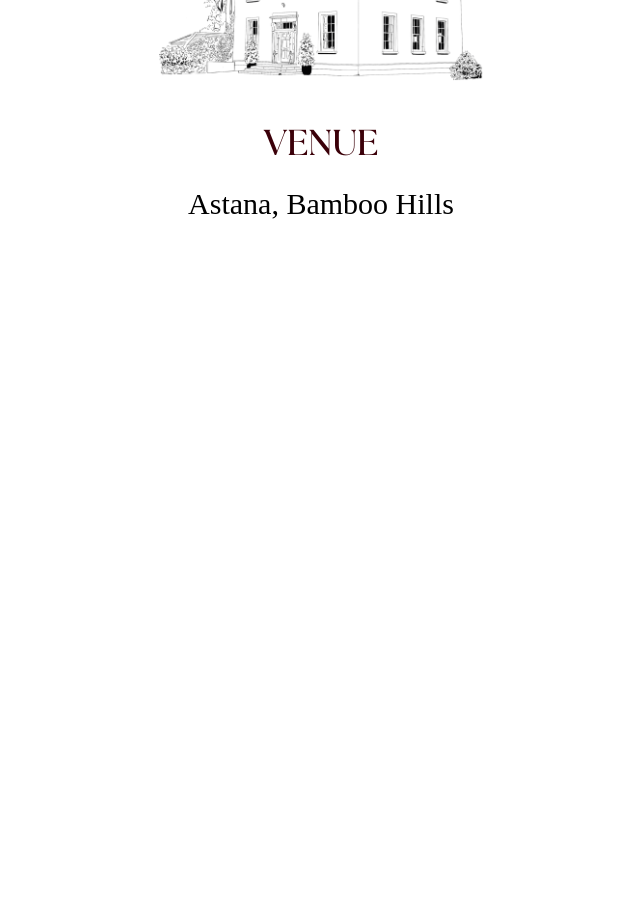
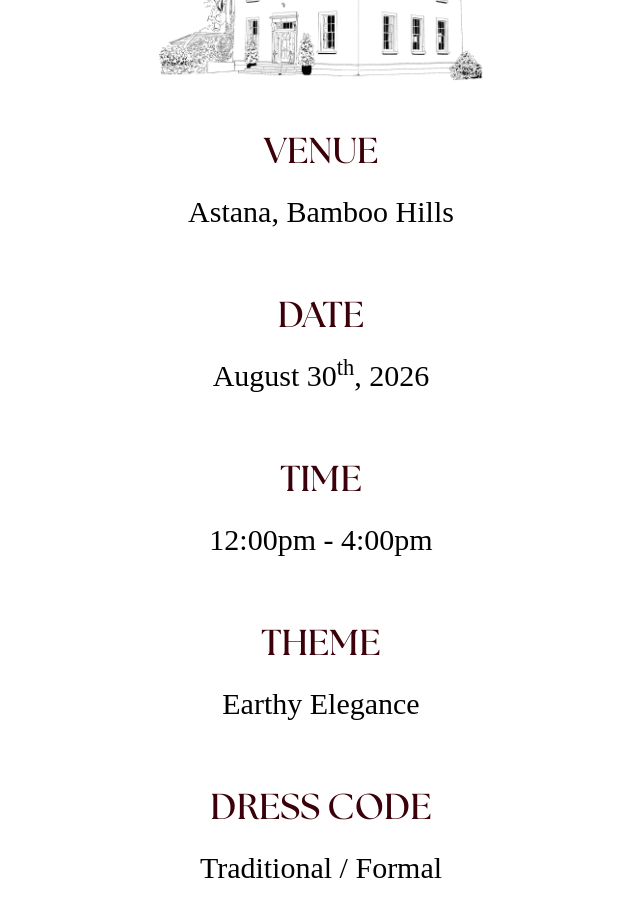
Before and after one commit to amadzai/syamad-wedding-invitation, a React (Vite) app: page /invitation in a window 1280 px wide. Shown: the part 1500-2416 px from the top of the page, without its empty margins (319-959 px from the left). Before the commit the page ends 1770 px from the top, so only its background shows below. Built offline with nearby package versions, Linux system fonts and the light colour scheme; a web font is replaced by a local one.

Commit message:
feat: add all details

```diff
--- a/src/pages/Invitation.tsx
+++ b/src/pages/Invitation.tsx
@@ -124,7 +124,20 @@ export function Invitation() {
         className="mt-10 w-70 sm:mt-12 sm:w-82"
       />
 
-      <Details title="VENUE" detail="Astana, Bamboo Hills" />
+      <div className="mt-8 flex flex-col gap-8 sm:mt-12 sm:gap-16">
+        <Details title="VENUE" detail="Astana, Bamboo Hills" />
+        <Details
+          title="DATE"
+          detail={
+            <>
+              August 30<sup>th</sup>, 2026
+            </>
+          }
+        />
+        <Details title="TIME" detail="12:00pm - 4:00pm" />
+        <Details title="THEME" detail="Earthy Elegance" />
+        <Details title="DRESS CODE" detail="Traditional / Formal" />
+      </div>
     </main>
   );
 }
@@ -140,16 +153,22 @@ function Bouquet({ src, className }: { src: string; className: string }) {
   );
 }
 
-function Details({ title, detail }: { title: string; detail: string }) {
+function Details({
+  title,
+  detail,
+}: {
+  title: string;
+  detail: React.ReactNode;
+}) {
   return (
-    <>
-      <p className="mt-6 text-center font-seasons text-3xl font-bold text-burgundy sm:mt-10 sm:text-4xl">
+    <div className="flex flex-col items-center">
+      <p className="text-center font-seasons text-3xl font-bold text-burgundy sm:text-4xl">
         {title}
       </p>
 
       <p className="mt-4 text-center font-script text-2xl text-black sm:mt-6 sm:text-3xl">
         {detail}
       </p>
-    </>
+    </div>
   );
 }
```
